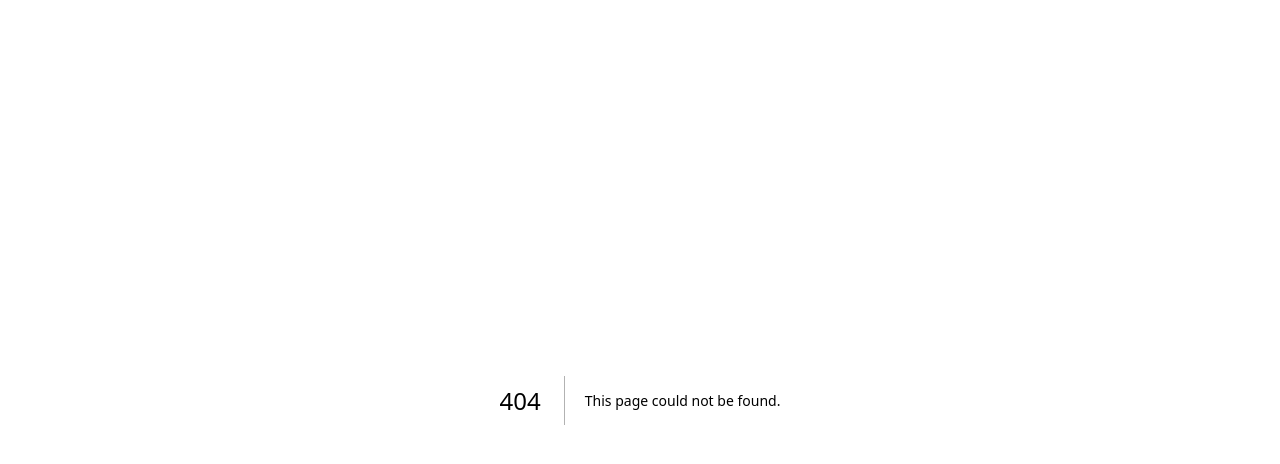
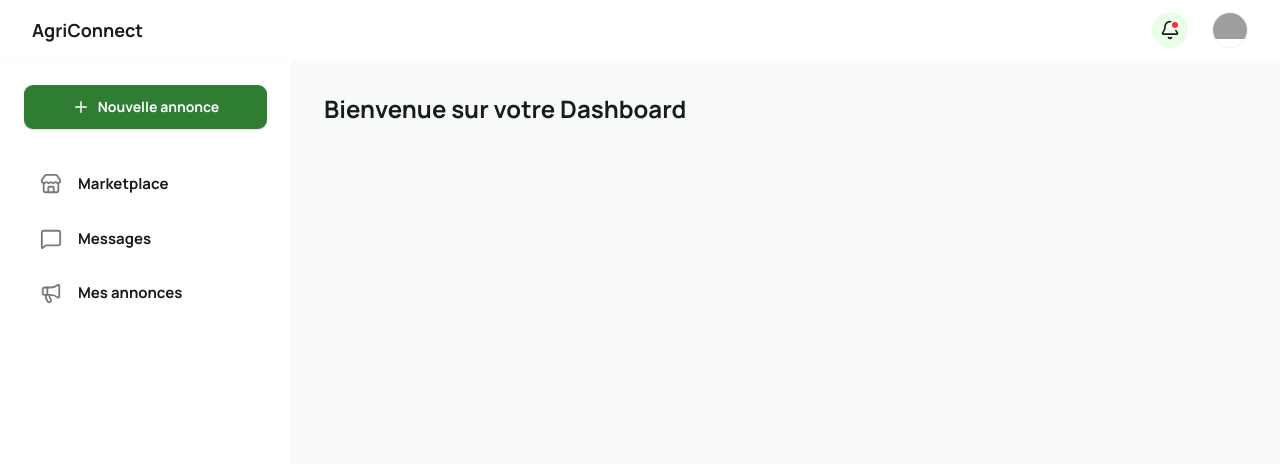
Before and after one commit to aintsoa00arison/front-ihm-agriconnect, a Next.js app: page /dashboard in a window 1280 px wide. Before the commit this address had no page. Shown: the top 464 px of the page. Built offline with nearby package versions, Linux system fonts and the light colour scheme; grey boxes are pictures that could not be loaded.

Commit message:
le layout de l'application est  là mais on  va  revenir  sur lelanding  page  et attendre pour la suite

```diff
--- /dev/null
+++ b/app/(app)/dashboard/_components/DashboardNavbar.tsx
@@ -0,0 +1,33 @@
+import { Bell } from "lucide-react";
+import Image from "next/image";
+
+export default function DashboardNavbar() {
+  return (
+    <div className="h-full px-8 flex items-center justify-between">
+      {/* Gauche : Nom de l'app ou Fil d'ariane */}
+      <h2 className="text-lg font-bold text-label">AgriConnect</h2>
+
+      {/* Droite : Actions utilisateur */}
+      <div className="flex items-center gap-6">
+        {/* Notification avec point rouge */}
+        <button className="relative p-2 rounded-full bg-light-bg text-label hover:text-primary transition-colors">
+          <Bell size={20} />
+          <span className="absolute top-2 right-2 w-2.5 h-2.5 bg-red-500 border-2 border-white rounded-full"></span>
+        </button>
+
+        {/* Avatar Profil */}
+        <div className="flex items-center gap-3 cursor-pointer group">
+          <div className="w-9 h-9 rounded-full overflow-hidden border border-separator/30">
+            <Image
+              src="/images/avatar-placeholder.jpg"
+              alt="Profil"
+              width={36}
+              height={36}
+              className="object-cover"
+            />
+          </div>
+        </div>
+      </div>
+    </div>
+  );
+}
--- /dev/null
+++ b/app/(app)/dashboard/_components/Sidebar.tsx
@@ -0,0 +1,34 @@
+import { Store, MessageSquare, Megaphone, Plus } from "lucide-react";
+import Link from "next/link";
+
+export default function Sidebar() {
+  const menuItems = [
+    { label: "Marketplace", icon: Store, href: "/marketplace" },
+    { label: "Messages", icon: MessageSquare, href: "/messages" },
+    { label: "Mes annonces", icon: Megaphone, href: "/annonces" },
+  ];
+
+  return (
+    <div className="flex flex-col h-full p-6">
+      {/* Bouton Nouvelle Annonce */}
+      <button className="btn-primary w-full py-3 flex items-center justify-center gap-2 mb-8 shadow-sm">
+        <Plus size={18} />
+        <span className="text-sm font-bold">Nouvelle annonce</span>
+      </button>
+
+      {/* Navigation */}
+      <nav className="space-y-2">
+        {menuItems.map((item) => (
+          <Link
+            key={item.label}
+            href={item.href}
+            className="flex items-center gap-4 px-4 py-3 text-label hover:bg-light-bg rounded-[9px] transition-colors group"
+          >
+            <item.icon size={22} className="text-input-element group-hover:text-primary" />
+            <span className="font-bold text-[15px]">{item.label}</span>
+          </Link>
+        ))}
+      </nav>
+    </div>
+  );
+}
--- /dev/null
+++ b/app/(app)/dashboard/layout.tsx
@@ -0,0 +1,31 @@
+// app/dashboard/layout.tsx
+import Sidebar from "./_components/Sidebar";
+import DashboardNavbar from "./_components/DashboardNavbar";
+
+export default function DashboardLayout({ children }: { children: React.ReactNode }) {
+  return (
+    <div className="flex flex-col h-screen w-full bg-white">
+      {/* 1. Navbar : Etalée sur toute la largeur (Top: 0) */}
+      <header className="h-[61px] min-h-[61px] w-full border-b border-separator/10 bg-white z-30 flex-shrink-0">
+        <DashboardNavbar />
+      </header>
+
+      {/* 2. Conteneur principal (Sous la Navbar) */}
+      <div className="flex flex-1 overflow-hidden">
+
+        {/* Sidebar : À gauche, sous la Navbar */}
+        <aside className="w-[292px] h-full border-r border-separator/10 bg-white hidden lg:block flex-shrink-0 overflow-y-auto">
+          <Sidebar />
+        </aside>
+
+        {/* Contenu : À droite de la Sidebar, défilement indépendant */}
+        <main className="flex-1 overflow-y-auto bg-[#F9FAFB]">
+          <div className="w-full max-w-[1440px] mx-auto p-4 md:p-6 lg:p-8">
+            {children}
+          </div>
+        </main>
+
+      </div>
+    </div>
+  );
+}
--- /dev/null
+++ b/app/(app)/dashboard/page.tsx
@@ -0,0 +1,7 @@
+export default function DashboardPage() {
+  return (
+    <div className="space-y-8 animate-in fade-in duration-700">
+        <h1 className="text-2xl font-bold">Bienvenue sur votre Dashboard</h1>
+    </div>
+  );
+}
--- a/app/(auth)/login/_components/AuthForm.tsx
+++ b/app/(auth)/login/_components/AuthForm.tsx
@@ -28,12 +28,15 @@ export default function AuthForm({ mode: initialMode, onSubmit }: AuthFormProps)
     e.preventDefault();
 
     if (view === 'auth') {
-      if (!isLogin) {
+      if (isLogin) {
+        // Simulation de connexion réussie -> Redirection vers le Dashboard
+        // onSubmit peut toujours servir pour logger les data en console par exemple
+        onSubmit?.({ email, password, mode: 'login' });
+        router.push('/dashboard');
+      } else {
         if (!agreedToTerms) return alert("Veuillez accepter les conditions d'utilisation.");
         setView('forgot');
-        return;
       }
-      onSubmit?.({ email, password, mode: 'login' });
     }
     else if (view === 'forgot') {
       if (!isLogin) router.push('/register');
@@ -41,10 +44,13 @@ export default function AuthForm({ mode: initialMode, onSubmit }: AuthFormProps)
     }
     else if (view === 'reset') {
       onSubmit?.({ email, newPassword, mode: 'reset_password' });
+      // Après un reset réussi, on peut aussi rediriger vers le login ou dashboard
+      setIsLogin(true);
+      setView('auth');
     }
   };
 
- // --- VUE 2 & 3 COMPACTÉES (Vérification & Reset) ---
+  // --- VUE 2 & 3 COMPACTÉES (Vérification & Reset) ---
   if (view === 'forgot' || view === 'reset') {
     return (
       <div className="w-full max-w-xl p-6 md:p-8 space-y-6 animate-in fade-in duration-500">
@@ -74,13 +80,8 @@ export default function AuthForm({ mode: initialMode, onSubmit }: AuthFormProps)
                   required
                 />
               </div>
-              {/* Option Renvoyer le code */}
               <div className="text-right">
-                <button
-                  type="button"
-                  className="text-[11px] font-bold text-primary hover:underline transition-all"
-                  onClick={() => {/* Logique pour renvoyer le code */}}
-                >
+                <button type="button" className="text-[11px] font-bold text-primary hover:underline transition-all">
                   Renvoyer le code
                 </button>
               </div>
@@ -104,11 +105,7 @@ export default function AuthForm({ mode: initialMode, onSubmit }: AuthFormProps)
             {view === 'forgot' ? "Vérifier" : "Mettre à jour"}
           </button>
 
-          <button
-            type="button"
-            onClick={() => setView('auth')}
-            className="text-xs font-bold text-input-element/60 hover:text-primary hover:underline w-full text-center transition-colors"
-          >
+          <button type="button" onClick={() => setView('auth')} className="text-xs font-bold text-input-element/60 hover:text-primary hover:underline w-full text-center transition-colors">
             Retour
           </button>
         </form>
@@ -155,7 +152,6 @@ export default function AuthForm({ mode: initialMode, onSubmit }: AuthFormProps)
               <input type={showPassword ? "text" : "password"} placeholder="••••••••" className="input-auth h-11 text-sm focus:bg-white" value={confirmPassword} onChange={(e) => setConfirmPassword(e.target.value)} required />
             </div>
 
-            {/* Checkbox Conditions d'utilisation */}
             <div className="flex items-start space-x-3 pt-1">
               <label className="flex items-center cursor-pointer group pt-0.5">
                 <div className="relative flex items-center justify-center">
--- a/app/(auth)/login/_components/AuthSidebar.tsx
+++ b/app/(auth)/login/_components/AuthSidebar.tsx
@@ -1,4 +1,3 @@
-// app/(auth)/login/_components/AuthSidebar.tsx
 import Image from 'next/image';
 
 export default function AuthSidebar() {
@@ -18,12 +17,12 @@ export default function AuthSidebar() {
       </div>
 
       {/* 2. Texte en bas à gauche */}
-      <div className="relative z-10 space-y-2 max-w-xs animate-in slide-in-from-bottom-4 duration-700">
+      <div className="relative z-10 space-y-2 max-w-xl animate-in slide-in-from-bottom-4 duration-700">
         <h1 className="text-3xl font-bold text-white leading-tight tracking-tight">
           Cultivez vos connexions
         </h1>
         <p className="text-white/70 text-sm leading-relaxed">
-          Rejoignez un écosystème premium où fournisseurs et collecteurs interagissent avec simplicité et fiabilité.
+          Rejoignez un écosystème premium où fournisseurs et <br/> collecteurs interagissent avec simplicité et fiabilité.
         </p>
       </div>
     </div>
```
